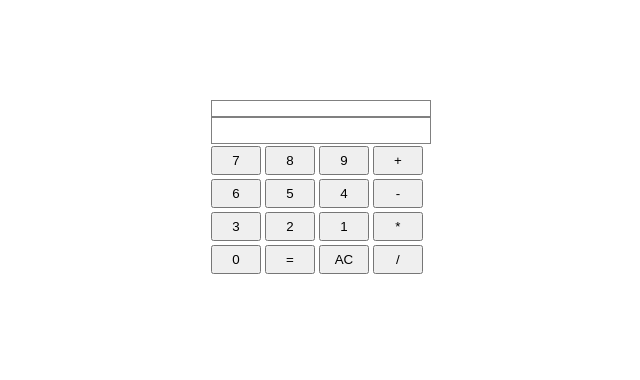
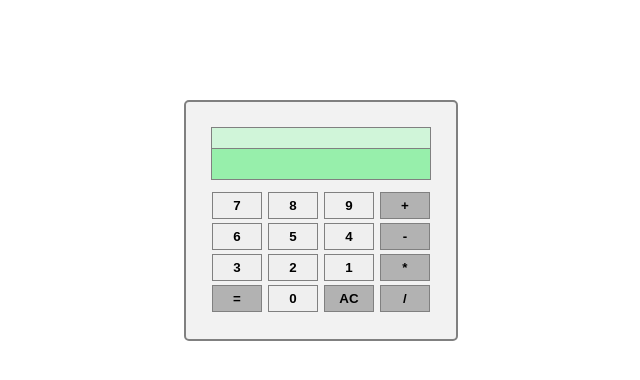
Before and after one commit to amagno/treinamento-for-logic, a plain HTML site: page atividade-4/calculadora.html in a window 1280 px wide. Shown: the whole page, without its empty margins (319-959 px from the left). Drawn offline with Linux system fonts and the light colour scheme.

Commit message:
calculadora v1

```diff
--- a/atividade-4/calculadora.html
+++ b/atividade-4/calculadora.html
@@ -19,26 +19,59 @@
       margin: 100px auto;
       display: flex;
       flex-wrap: wrap;
+      border: 2px solid gray;
+      padding: 25px;
+      background-color: #f2f2f2;
+      border-radius: 5px;
     }
     .calc-display {
       width: 100%;
     }
+    .calc-keys {
+      margin-top: 10px;
+    }
     .key {
-      margin: 2px 0;
+      margin: 2px 1px;
       padding: 5px;
       width: 50px;
+      border: 1px solid gray;
+      cursor: pointer;
+      font-weight: bold;
+      outline: none;
+    }
+    .key:hover {
+      background-color: #4ceb71;
+    }
+    .key.operation {
+      background-color: #b2b2b2;
+    }
+    .key.operation:hover {
+      background-color: #4ceb71;
     }
     .display {
-      border: 1px solid gray;
+
+      padding-right: 5px;
+      padding-left: 5px;
+
     }
     #secondary {
-      height: 15px;
+      border-width: 1px 1px 0 1px;
+      border-color: gray;
+      border-style: solid;
       font-size: 12px;
-      line-height: 15px;
+      line-height: 20px;
+      min-height: 20px;
+      background-color: #d0f5d9
     }
     #primary {
-      height: 25px;
-      line-height: 25px;
+      border-width: 1px;
+      border-color: gray;
+      border-style: solid;
+      background-color: #97efab;
+      min-height: 30px;
+      line-height: 30px;
+      font-size: 18px;
+      font-weight: bold;
     }
   </style>
 </head>
@@ -61,13 +94,14 @@
       <button class="key number">2</button>
       <button class="key number">1</button>
       <button class="key operation" onclick="makeOperation('*', operations.multiply)">*</button>
+      <button class="key operation" onclick="equals()">=</button>
       <button class="key number">0</button>
-      <button class="key operation" onclick="equals()">=</button>
       <button class="key operation" onclick="clearDisplay()">AC</button>
       <button class="key operation" onclick="makeOperation('/', operations.division)">/</button>
     </div>
   </div>
   <script>
+    // selectors
     const primaryDisplay = document.getElementById('primary');
     const secondaryDisplay = document.getElementById('secondary');
     const keyList = Array.from(document.querySelectorAll('.key.number'));
@@ -78,8 +112,6 @@
       multiply: (a,b) => a * b,
       division: (a,b) => a / b
     };
-    // Key press flag
-    let flag;
     // Cache value operation
     let cachePrimaryValue;
     let cacheSecondaryValue;
@@ -91,56 +123,46 @@
       // debugger;
       const primaryValue = primaryDisplay.innerText;
       const secondaryValue = secondaryDisplay.innerText;
-
-      console.table({
-        primary: [cachePrimaryValue, typeof cachePrimaryValue],
-        secondary: [cacheSecondaryValue, typeof cacheSecondaryValue],
-      });
-
+      // Change operation
       if (cacheOperation !== operation && secondaryValue) {
-        console.log('operation change');
         const sub = secondaryValue.substr(0, (secondaryValue.length - 2));;
         secondaryDisplay.innerHTML = `${sub} ${signal}`;
         cacheOperation = operation;
         cacheSecondaryValue = undefined;
         return;
       }
+      // First operation
       if (!secondaryValue && primaryValue) {
-        console.log('primary value')
         secondaryDisplay.innerHTML = `${primaryValue} ${signal}`;
         cachePrimaryValue = primaryValue;
         cacheOperation = operation;
-        // flag = false;
         cacheSecondaryValue = undefined;
         return;
       }
-
+      // Operation signal result
       if (cacheSecondaryValue && secondaryValue) {
-        console.log('flag secondary value')
         secondaryDisplay.innerHTML = `${secondaryValue} ${primaryValue} ${signal}`;
         const result = operation(parseInt(cachePrimaryValue), parseInt(primaryValue));
         primaryDisplay.innerHTML = result;
         cachePrimaryValue = result;
         cacheSecondaryValue = undefined;
         cacheOperation = operation;
-        // flag = false;
         return;
       }
 
     }
     // Equals function
     function equals() {
-      // console.log('equals', cachePrimaryValue, cacheSecondaryValue, cacheOperation);
-      console.table({
-        primary: [cachePrimaryValue, typeof cachePrimaryValue],
-        secondary: [cacheSecondaryValue, typeof cacheSecondaryValue],
-      });
-      if (typeof cacheOperation === 'function' && cacheSecondaryValue) {
+      // if not exists keypad cache
+      if (!cacheSecondaryValue) {
+        cacheSecondaryValue = cachePrimaryValue;
+      }
+
+      if (typeof cacheOperation === 'function') {
         const result = cacheOperation(parseInt(cachePrimaryValue), parseInt(cacheSecondaryValue));
         cachePrimaryValue = result;
         secondaryDisplay.innerHTML = '';
         primaryDisplay.innerHTML = result;
-
       }
     }
     // Clear display
@@ -148,11 +170,10 @@
       cacheOperation = undefined;
       cachePrimaryValue = undefined;
       cacheSecondaryValue = undefined;
-      flag = undefined;
       secondaryDisplay.innerHTML =  '';
       primaryDisplay.innerHTML = '';
     }
-    // Keypad
+    // Keypad and set secondary cache
     keyList.forEach(n => n.addEventListener('click', (event) => {
       if (!cacheSecondaryValue) {
         cacheSecondaryValue = event.target.innerText;
```
